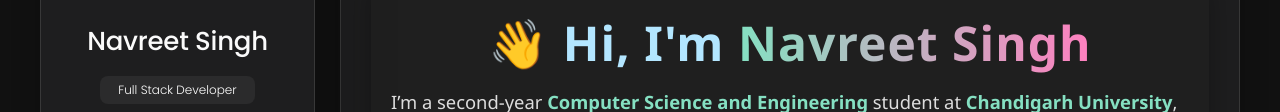
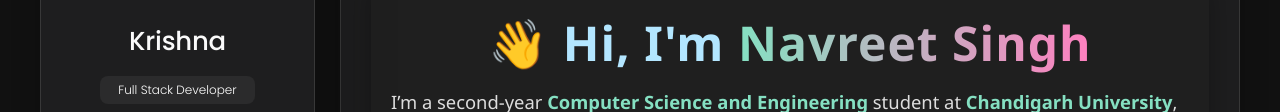
Before and after one commit to NavreetSingh13/NavreetSingh13.github.io, a website: page index.html in a window 1280 px wide. Shown: the part 229-341 px from the top of the page. Drawn offline with nearby package versions, Linux system fonts and the light colour scheme; some packages are replaced by stand-ins of ours.

Commit message:
Updated Portfolio

```diff
--- a/index.html
+++ b/index.html
@@ -37,7 +37,7 @@
                         <img src="https://media.licdn.com/dms/image/v2/D5603AQHOUaAm1vAM8w/profile-displayphoto-shrink_400_400/profile-displayphoto-shrink_400_400/0/1726427546614?e=1755734400&v=beta&t=opxBj4bv_iu2CCCuTQ7WTkPSI-V4h83WlqlzGlPsx5E" alt="Navreet Singh" width="80">
                     </figure>
                     <div class="info-content">
-                        <h1 class="name" title="Navreet Singh">Navreet Singh</h1>
+                        <h1 class="name" title="Navreet Singh">Krishna</h1>
                         <p class="title">Full Stack Developer</p>
                     </div>
                     <button class="info_more-btn" data-sidebar-btn>
```
